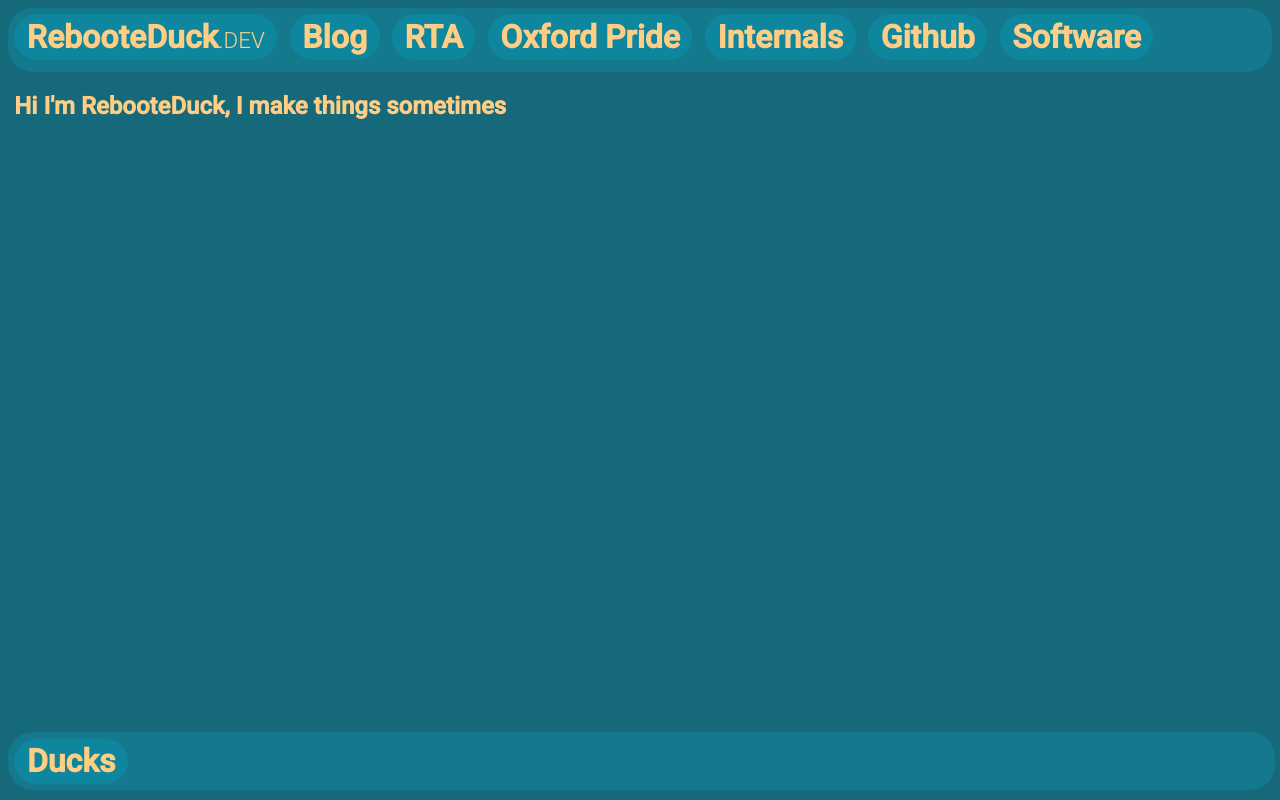
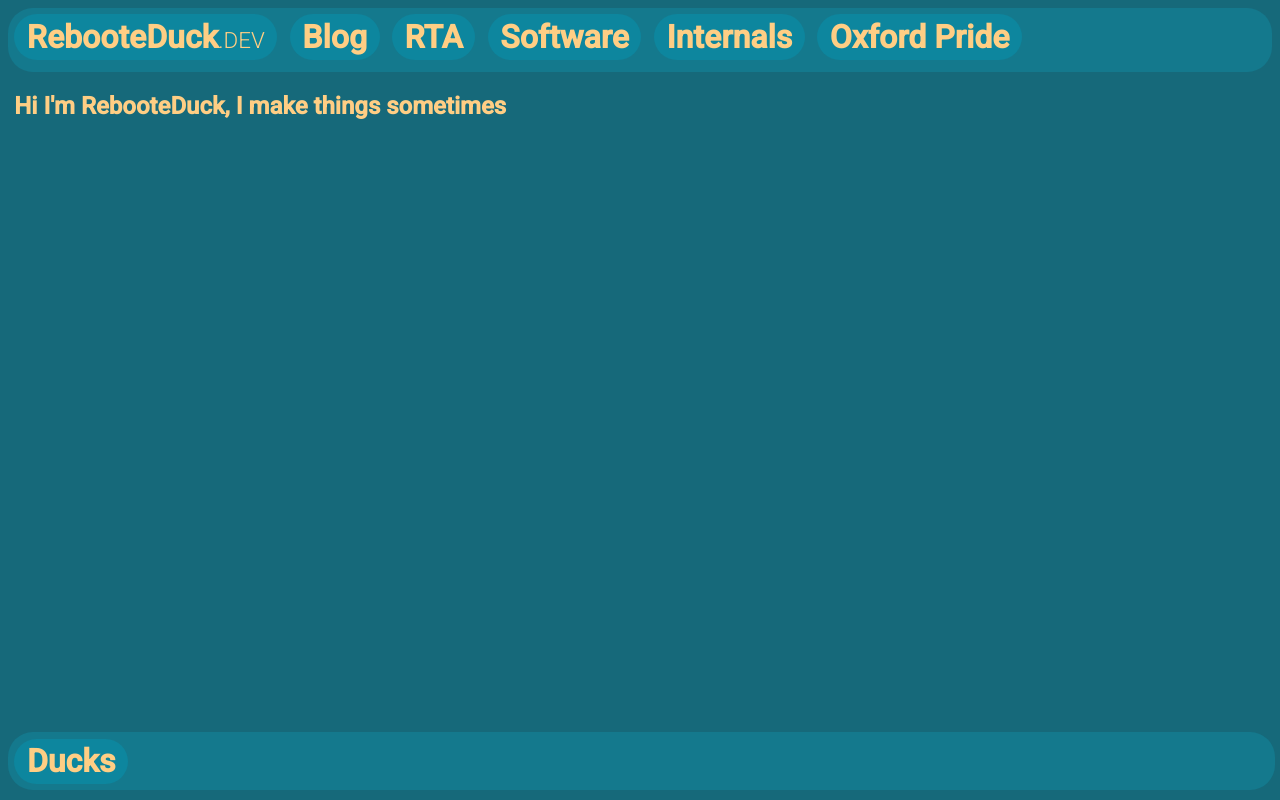
Before and after one commit to RebootedDuck/RebootedSiteNext, a Next.js app: page / in a window 1280 px wide. Built offline with nearby package versions, Linux system fonts and the light colour scheme.

Commit message:
Add some good shit

```diff
--- a/src/components/navbar.js
+++ b/src/components/navbar.js
@@ -1,6 +1,6 @@
-import styles from '../components/navbar.module.css'
+import styles from '../components/navbar.module.css';
 import Link from 'next/link';
-import { Roboto } from '@next/font/google'
+import { Roboto } from '@next/font/google';
 
 const robotohard = Roboto({
     weight: '300',
@@ -21,18 +21,14 @@ export default function NavBar({ children }) {
                     <h1 className={styles.navbtncontent}><Link href="/transredditarchive" className={styles.navlink}>RTA</Link></h1>
                 </div>
                 <div className={styles.navbtn}>
-                    <h1 className={styles.navbtncontent}><a href="https://oxfordpride.uk" className={[styles.rainbowtext, styles.navlink].join(" ")}>Oxford Pride</a></h1>
+                    <h1 className={styles.navbtncontent}><Link href="/software" className={styles.navlink}>Software</Link></h1>
                 </div>
                 <div className={styles.navbtn}>
                     <h1 className={styles.navbtncontent}><Link href="/internals" className={styles.navlink}>Internals</Link></h1>
                 </div>
                 <div className={styles.navbtn}>
-                    <h1 className={styles.navbtncontent}><a href="https://github.com/RebootedDuck" className={styles.navlink}>Github</a></h1>
+                    <h1 className={styles.navbtncontent}><a target="_blank"href="https://oxfordpride.uk" className={[styles.rainbowtext, styles.navlink].join(" ")}>Oxford Pride</a></h1>
                 </div>
-                <div className={styles.navbtn}>
-                    <h1 className={styles.navbtncontent}><Link href="/software" className={styles.navlink}>Software</Link></h1>
-                </div>
-
             </header>
         </>
     )
```
